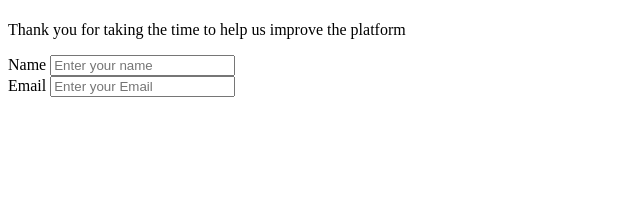
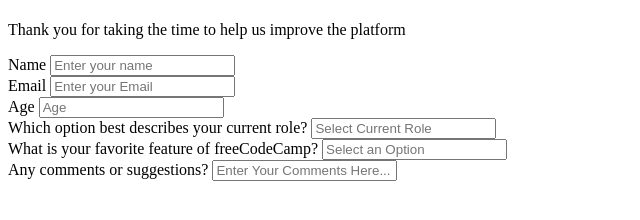
Before and after one commit to mirelapitt/freeCodeCamp-Survey-Form, a plain HTML site: page index.html in a window 1280 px wide. Shown: the whole page, without its empty margins (0-640 px from the left). Drawn offline with Linux system fonts and the light colour scheme.

Commit message:
Second Modification

```diff
--- a/index.html
+++ b/index.html
@@ -34,6 +34,42 @@
       required
     </div>
 
+    <div class="form-group">
+      <label id="name-label" for ="age">Age</label>
+      <input
+      type="age"
+      name="age"
+      placeholder="Age"
+      required
+    </div>
+
+    <div class="form-group">
+      <label id="name-label" for ="describe">Which option best describes your current role?</label>
+      <input
+      type="describe"
+      name="describe"
+      placeholder="Select Current Role"
+      required
+    </div>
+
+    <div class="form-group">
+      <label id="name-label" for ="favorite">What is your favorite feature of freeCodeCamp?</label>
+      <input
+      type="favorite"
+      name="favorite"
+      placeholder="Select an Option"
+      required
+    </div>
+
+    <div class="form-group">
+      <label id="name-label" for ="comments">Any comments or suggestions?</label>
+      <input
+      type="comments"
+      name="comments"
+      placeholder="Enter Your Comments Here..."
+      required
+    </div>
+
 
 
 </body>
```
